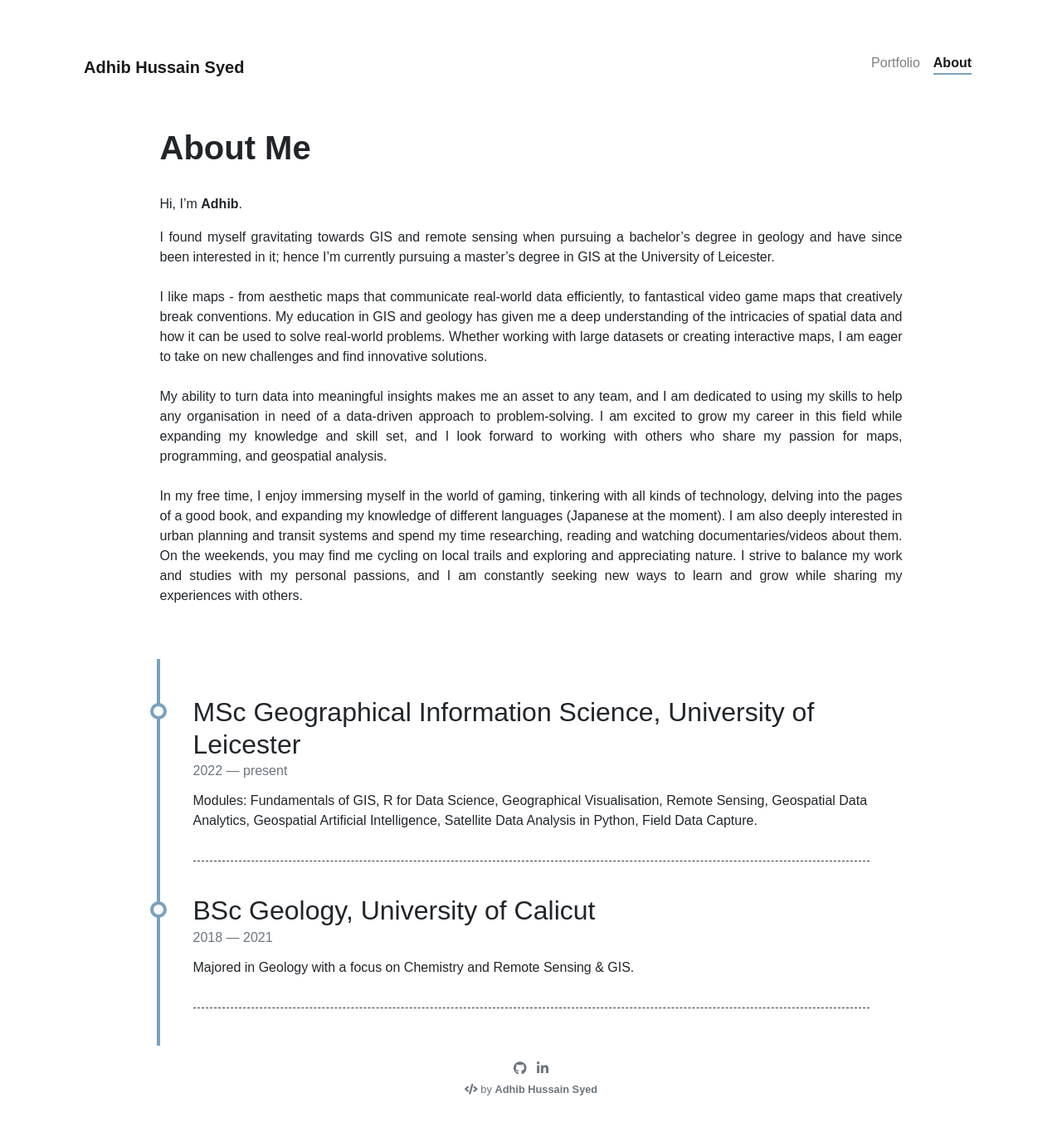
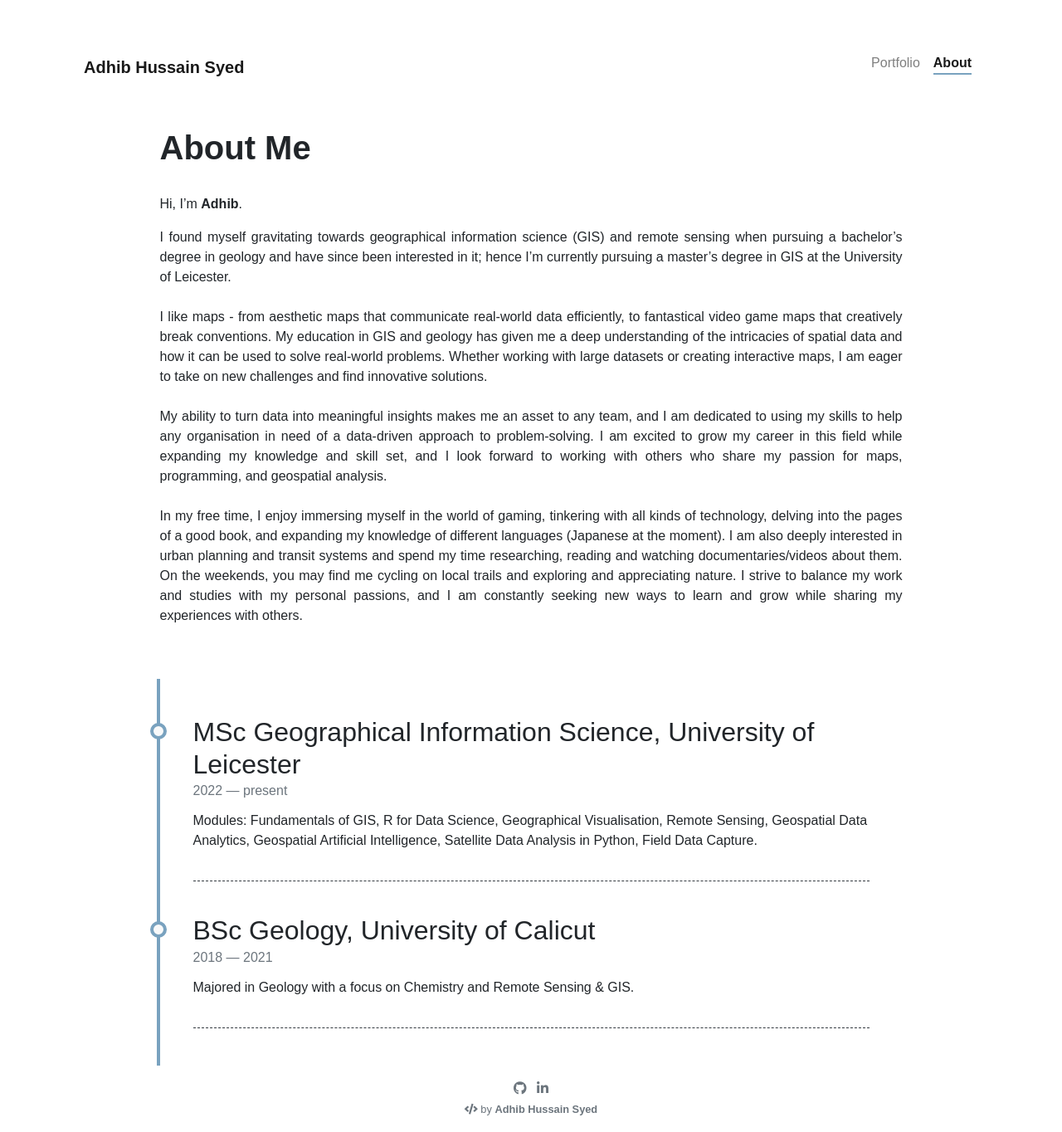
Before and after one commit to adhibsyed/adhibsyed.github.io, a Jekyll site: the page built from pages/about.md, in a window 1280 px wide. Shown: the whole page at 83% size. Built offline with Jekyll 4.4.1, drawn with Linux system fonts in a browser that asks for light colours; nearby versions of some CDN libraries; before the commit the page ends 1340 px from its top, so only the background shows below that.

Commit message:
updated about

```diff
--- a/pages/about.md
+++ b/pages/about.md
@@ -9,7 +9,7 @@ weight: 3
 <br>
 Hi, I'm **Adhib**. <br>
 
-<div style="text-align: justify">I found myself gravitating towards GIS and remote sensing when pursuing a bachelor’s degree in geology and have since been interested in it; hence I’m currently pursuing a master’s degree in GIS at the University of Leicester.
+<div style="text-align: justify">I found myself gravitating towards geographical information science (GIS) and remote sensing when pursuing a bachelor’s degree in geology and have since been interested in it; hence I’m currently pursuing a master’s degree in GIS at the University of Leicester.
 <br><br>
 I like maps - from aesthetic maps that communicate real-world data efficiently, to fantastical video game maps that creatively break conventions. My education in GIS and geology has given me a deep understanding of the intricacies of spatial data and how it can be used to solve real-world problems. Whether working with large datasets or creating interactive maps, I am eager to take on new challenges and find innovative solutions.
 <br><br>
```
